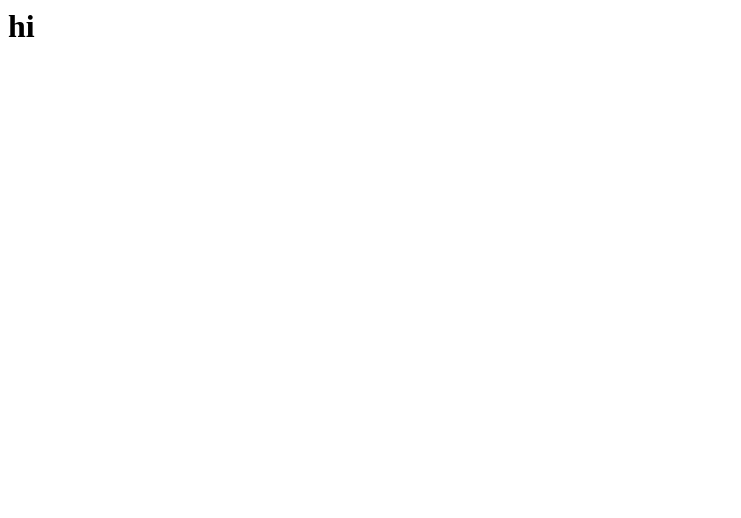
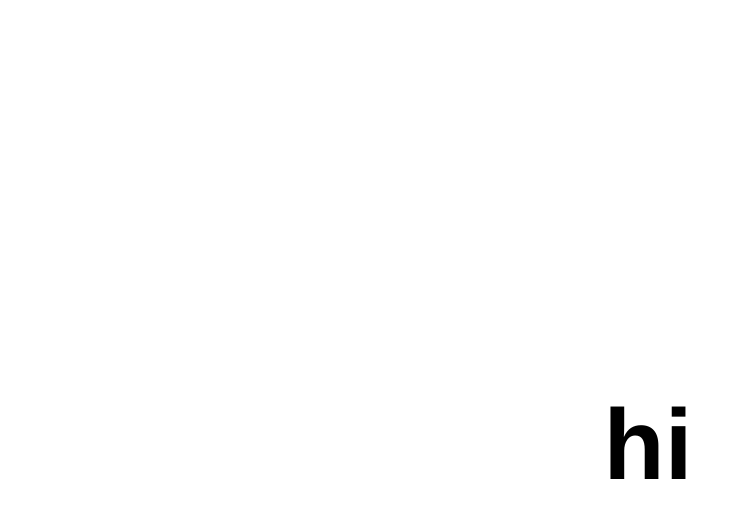
Before and after one commit to houssemtemani/hello, a plain HTML site: page index.html in a window 1280 px wide. Shown: the whole page, without its empty margins (0-741 px from the left). Drawn offline with Linux system fonts and the light colour scheme.

Commit message:
center the h1

```diff
--- a/index.html
+++ b/index.html
@@ -1,4 +1,15 @@
 <html>
+    <style type="text/css">
+        h1{
+    position: absolute;
+        top:40%;
+        width:100%;
+        text-align:center;
+        font-family:helvetica;
+        font-size:100;
+        text-align:center;
+                }
+    </style>
     <body>
     <h1>hi</h1>
     </body>
```
